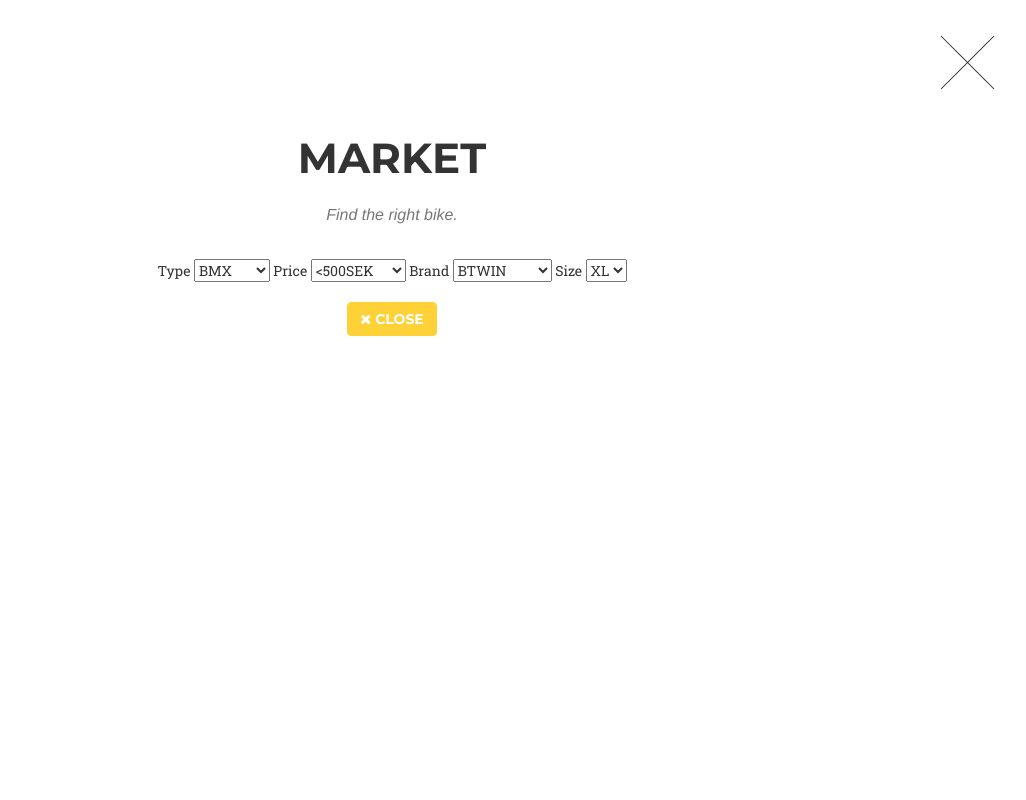
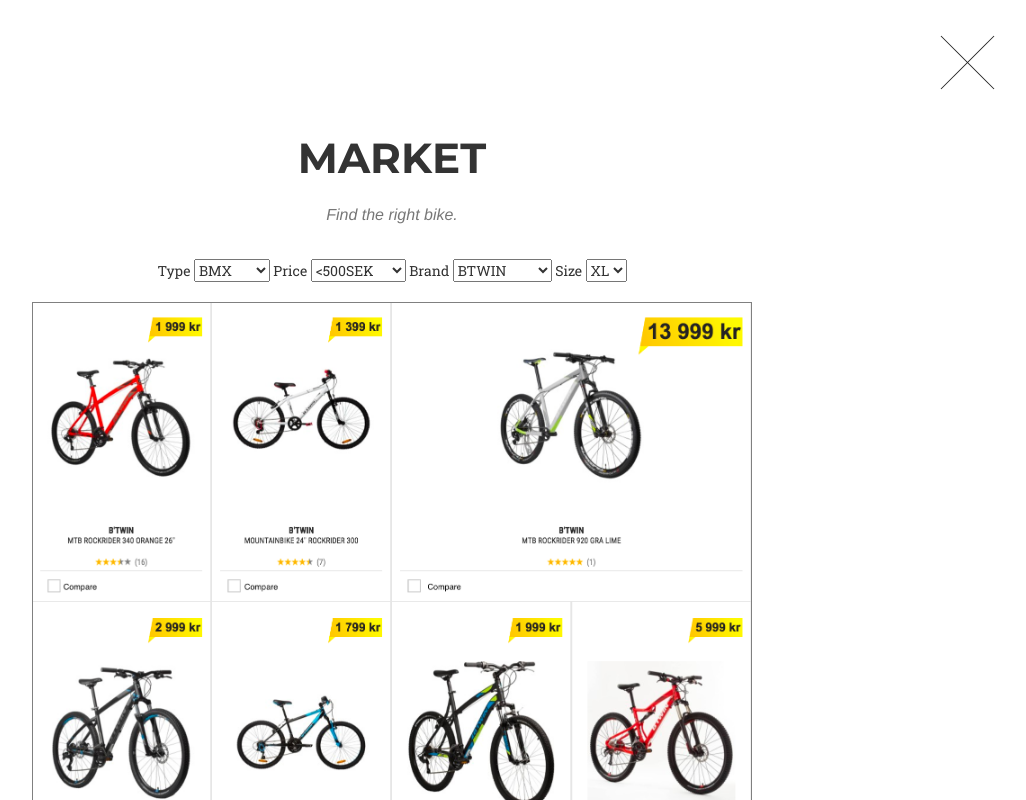
Before and after one commit to stefanmilenkovic/ME2073, a website: page index.html in a window 1280 px wide. Both pictures are taken after a click on the link 250 px from the left and 1871 px from the top of the page. Shown: the part 1471-2271 px from the top of the page, without its empty margins (248-1274 px from the left). Drawn offline with nearby package versions, Linux system fonts and the light colour scheme; files that its build step writes are made by us from their sources; a web font is replaced by a local one.

Commit message:
Some minor updates

```diff
--- a/index.html
+++ b/index.html
@@ -493,6 +493,9 @@
                                   <option value="xs">XS</option>
                                 </select>
                                 <br><br>
+
+                                <img src="img/portfolio/bike_results.png" style="border: solid gray 1px" class="img-responsive" alt="">
+
                                 <button type="button" class="btn btn-primary" data-dismiss="modal"><i class="fa fa-times"></i> Close</button>
                             </div>
                         </div>
```
